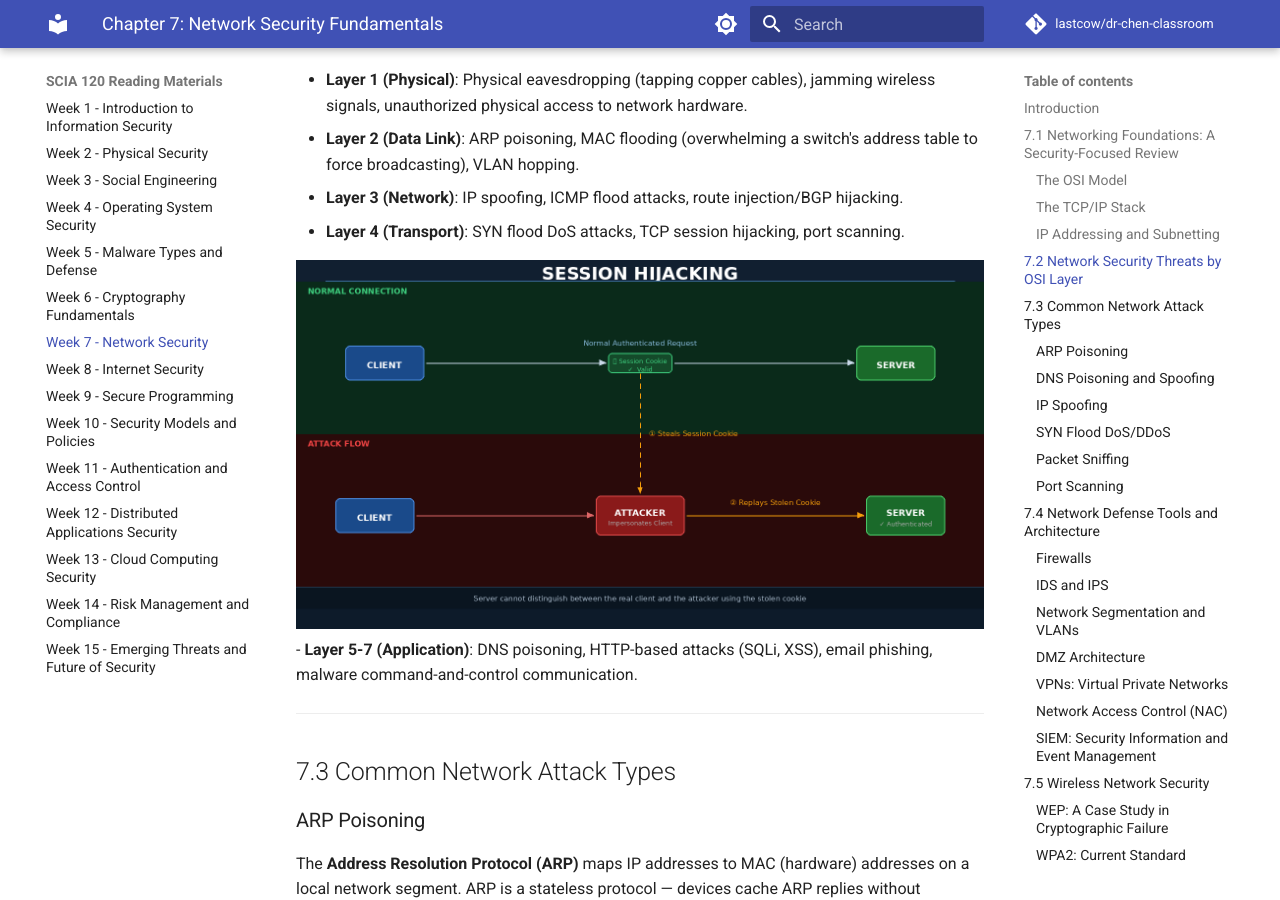
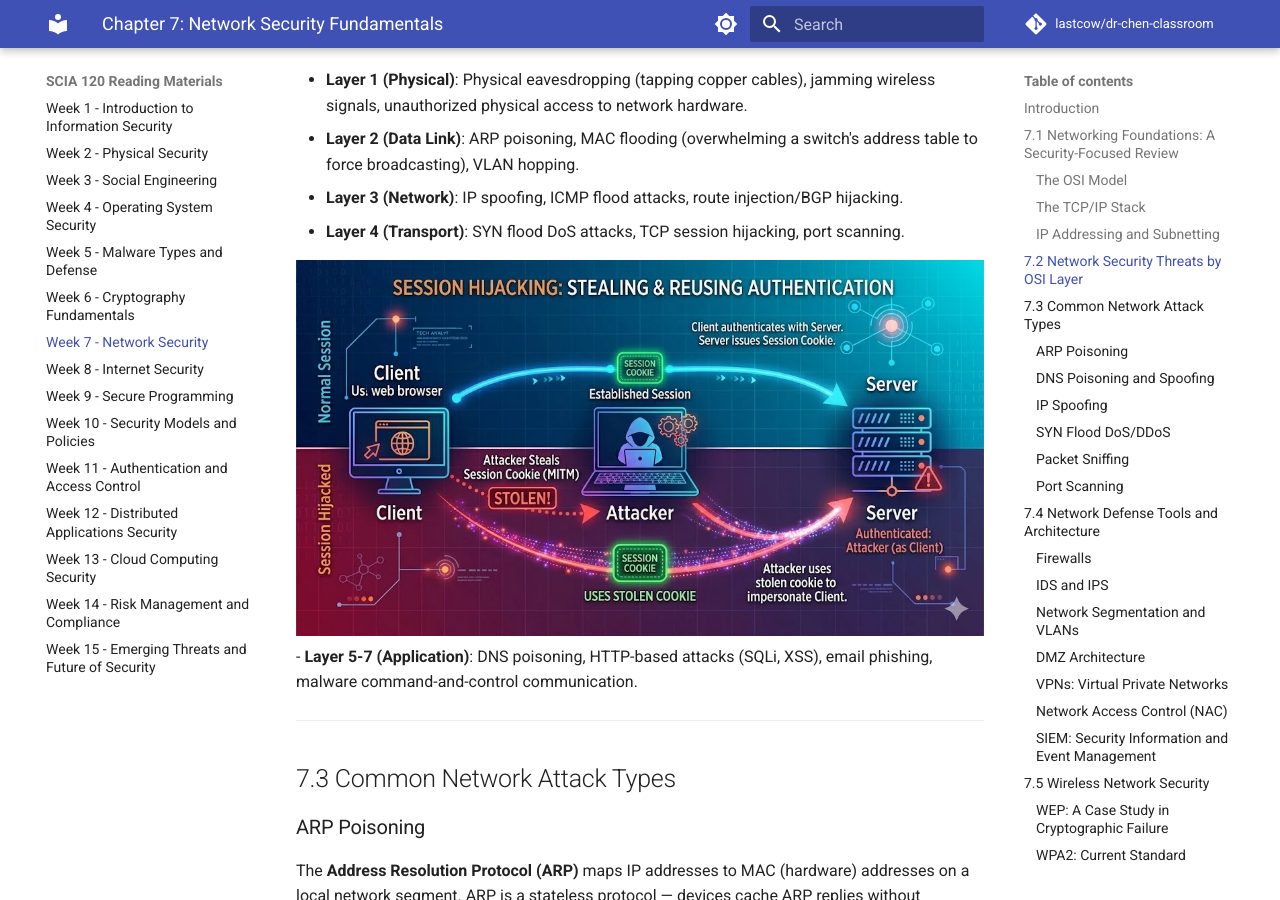
Before and after one commit to lastcow/dr-chen-classroom, an MkDocs documentation site: the page built from docs/scia-120/chapter-07.md, in a window 1280 px wide and 900 px high, scrolled down 2095 px. Built offline with MkDocs 1.6.1 and Material for MkDocs 9.7.7, drawn with Linux system fonts in a browser that asks for light colours; comment, search, counter and statistics services are not loaded.

Commit message:
SCIA 120 Ch.7: replace session hijacking diagram with uploaded image

```diff
--- a/docs/scia-120/chapter-07.md
+++ b/docs/scia-120/chapter-07.md
@@ -60,7 +60,7 @@ Security threats do not target the network as a monolithic entity — they targe
 - **Layer 3 (Network)**: IP spoofing, ICMP flood attacks, route injection/BGP hijacking.
 - **Layer 4 (Transport)**: SYN flood DoS attacks, TCP session hijacking, port scanning.
 
-![Session Hijacking Diagram](img/diagram-session-hijacking.png)
+![Session Hijacking Diagram](img/diagram-session-hijacking.webp)
 - **Layer 5-7 (Application)**: DNS poisoning, HTTP-based attacks (SQLi, XSS), email phishing, malware command-and-control communication.
 
 ---
```
Also changed, not shown: docs/scia-120/img/diagram-session-hijacking.webp (added).
